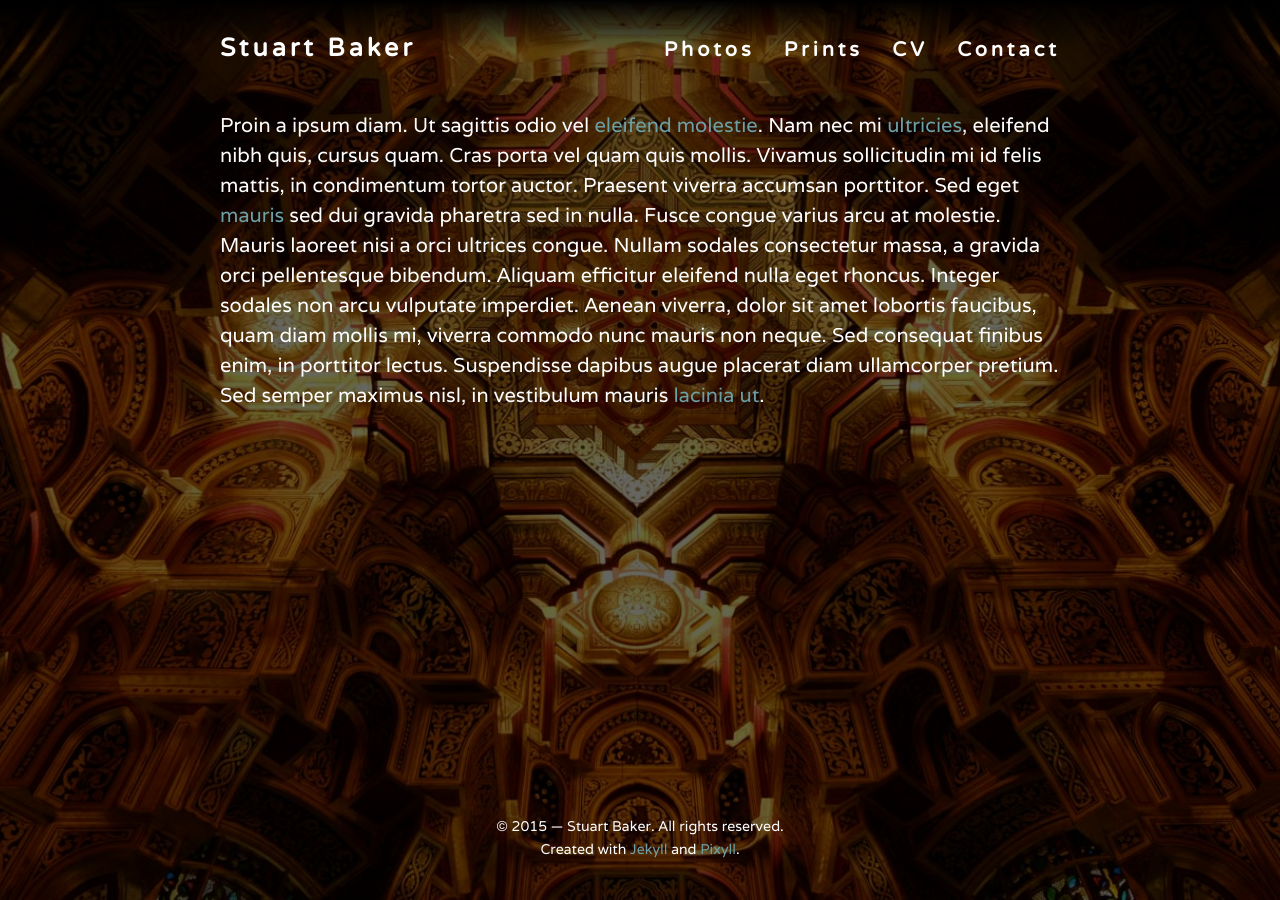
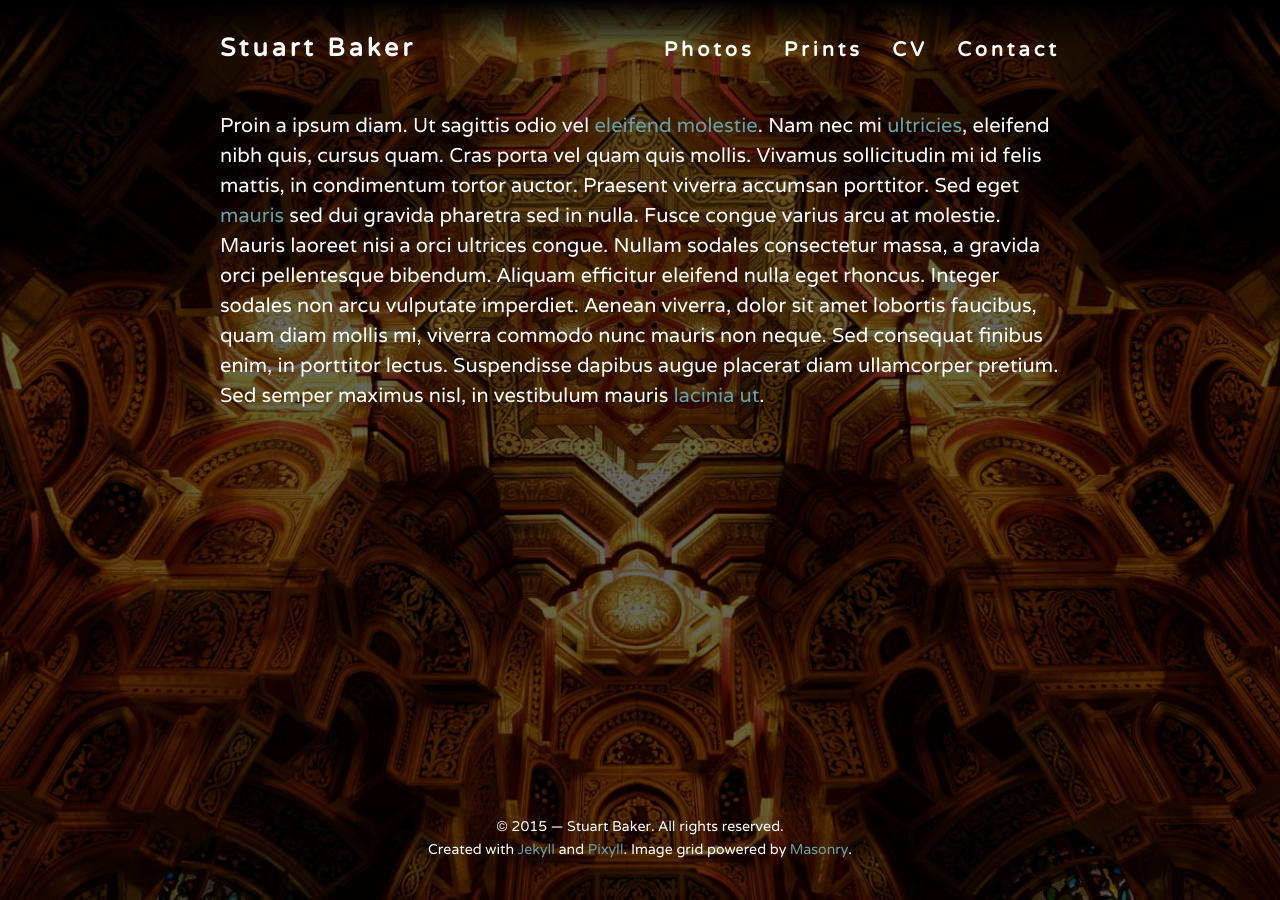
Before and after one commit to smbkr/smbkr.github.io, a Jekyll site: the page built from index.html, in a window 1280 px wide. Built offline with Jekyll 4.4.1, drawn with Linux system fonts in a browser that asks for light colours.

Commit message:
added masonry credit

```diff
--- a/_includes/footer.html
+++ b/_includes/footer.html
@@ -2,7 +2,7 @@
   <div class="measure">
     <small>
       &copy; 2015 &mdash; Stuart Baker. All rights reserved.<br>
-      Created with <a href="https://jekyllrb.com" target="new">Jekyll</a> and <a href="http://pixyll.com" target="new">Pixyll</a>.
+      Created with <a href="https://jekyllrb.com" target="new">Jekyll</a> and <a href="http://pixyll.com" target="new">Pixyll</a>. Image grid powered by <a href="http://masonry.desandro.com" target="new">Masonry</a>.
     </small>
   </div>
 </footer>
```
